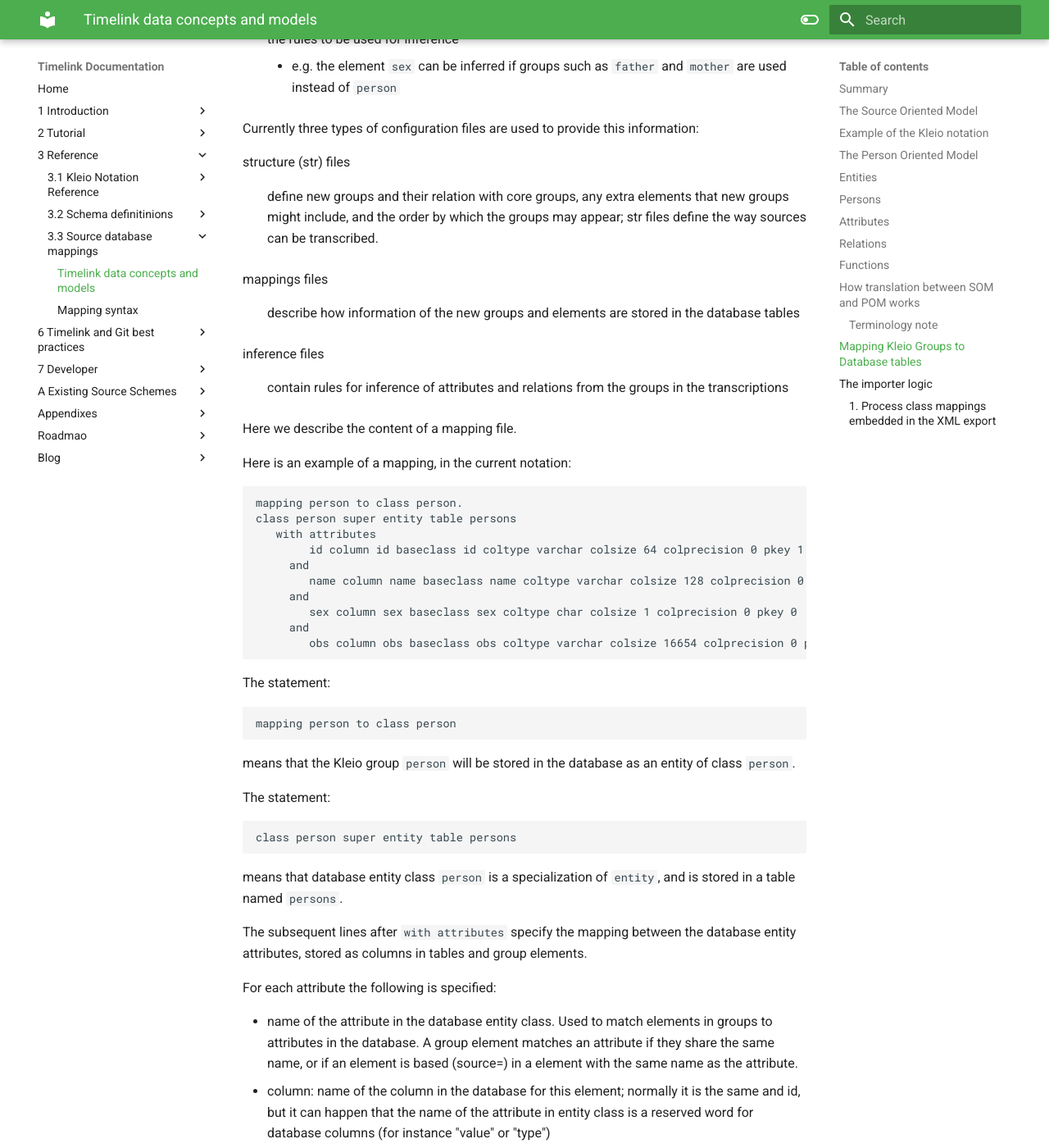
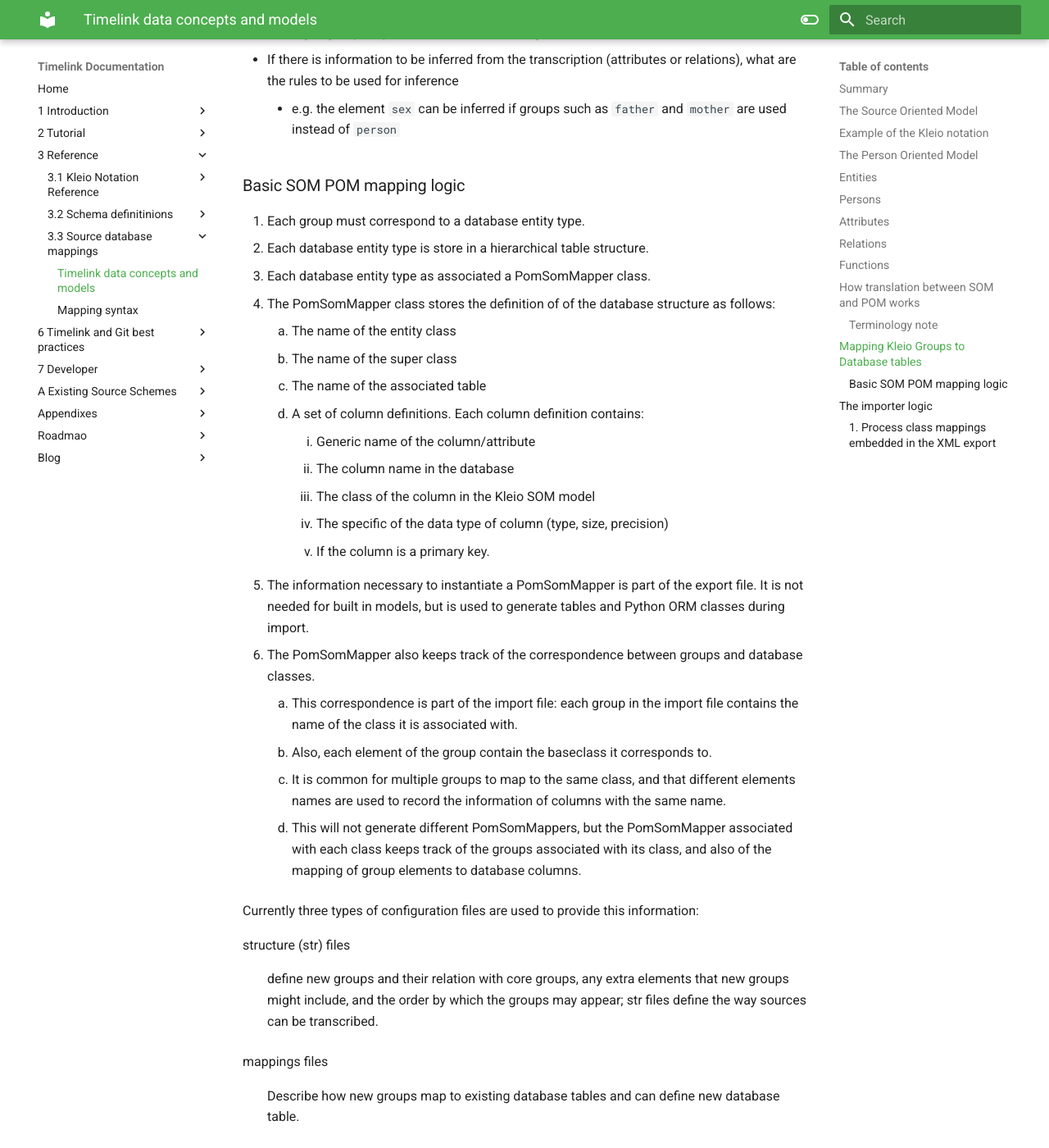
Before and after one commit to time-link/timelink-docs, an MkDocs documentation site: the page built from docs/3_Reference/3.3_Source_database_mappings/How Source-Database mappings work.md, in a window 1280 px wide and 1400 px high, scrolled down 6800 px. Shown: the whole window at 82% size. Built offline with MkDocs 1.6.1 and Material for MkDocs 9.7.7, drawn with Linux system fonts in a browser that asks for light colours; some of the changed text lies outside the part shown.

Commit message:
vault backup: 2025-03-29 14:22:33

````diff
--- a/docs/3_Reference/3.3_Source_database_mappings/How Source-Database mappings work.md
+++ b/docs/3_Reference/3.3_Source_database_mappings/How Source-Database mappings work.md
@@ -242,13 +242,14 @@
 the baptism above.
 
 In most cases a transcription closer to the source is desired, either because
-of readability (we rather read baptism$ than act$ and father$ than person$)
+of readability (we rather read `baptism$` than  `act$` and `father$` than  `person$ )
 or because the source describes entities with specific attributes (for instance
 a land property being sold is an `object` which can have special attributes such as
 area and a typology like rural/urban).
 
 To be able to use Kleio to record in a format closer to the source we need
-to provide Timelink with mapping information between the terminology used in the source and the core groups and elements.
+to provide Timelink with mapping information between the terminology used in the
+source and the core groups and elements.
 
 The mapping configuration process addresses several scenarios of different complexity:
 
@@ -258,11 +259,35 @@
 	- e.g the group "baptism" can only contain groups named `child, father, mother, godfather, godmother`.
 - Define new names for the builtin elements of the groups
 	- e.g. `nome` instead of `name` and `dia, mês, ano` instead of `day, month, year`.
--   Define new groups that extend the existing groups by adding different elements
+-   Define new groups that extend the existing groups by adding different elements, and so require also new database tables to store that information
 	- e.g. a group "baptism" extends "act" adding the element "date-of-birth".
 -  If there is information to be inferred from the transcription (attributes or relations), what are the rules to be used for inference
     -   e.g. the element `sex` can be inferred if groups such as `father`
         and `mother` are used instead of `person`
+
+### Basic SOM POM mapping logic
+
+1. Each group must correspond to a database entity type.
+2. Each database entity type is store in a hierarchical table structure.
+3. Each database entity type as associated a PomSomMapper class.
+4. The PomSomMapper class stores the definition of of the database structure as follows:
+	1. The name of the entity class
+	2. The name of the super class
+	3. The name of the associated table
+	4. A set of column definitions. Each column definition contains:
+		1. Generic name of the column/attribute
+		2. The column name in the database
+		3. The class of the column in the Kleio SOM model
+		4. The specific of the data type of column (type, size, precision)
+		5. If the column is a primary key.
+5. The information necessary to instantiate a PomSomMapper is part of the export file. It is not needed for built in models, but is used to generate tables and Python ORM classes during import.
+6. The PomSomMapper also keeps track of the correspondence between groups and database classes.
+	1. This correspondence is part of the import file: each group in the import file contains the name of the  class it is associated with.
+	2. Also, each element of the group contain the baseclass it corresponds to.
+	3. It is common for multiple groups to map to the same class, and that different elements names are used to record the information of columns with the same name.
+	4. This will not generate different PomSomMappers, but the PomSomMapper associated with each class keeps track of the groups associated with its class, and also of the mapping of group elements to database columns.
+
+
 
 Currently three types of configuration files are used to provide this information:
 
@@ -272,8 +297,8 @@
 	 str files define the way sources can be transcribed.
 
 mappings files
-:   describe how information of the new groups and elements are
-    stored in the database tables
+:   Describe how new groups map to existing database tables and
+	    can define new database table.
 
 inference files
 :   contain rules for inference of attributes and relations
@@ -313,7 +338,8 @@
 
 For each attribute the following is specified:
 
--    name of the attribute in the database entity class. Used to match elements in groups to attributes in the database. A group element matches an attribute if they share the same name, or if an element is based (source=) in a element with the same name as the attribute.
+-    name of the attribute in the database entity class. Used to match elements in groups to attributes in the database. A group element matches an attribute if they share the same name, or if an element is based (source=) in an element with the same name as the attribute. *Is this correct, or is the baseclass
+	Column that makes the match*
 -   column: name of the column in the database for this element; normally it is the same and id, but it can happen that the name of the attribute in entity class is a reserved word for database columns (for instance "value" or "type")
 -   baseclass: the kleio element class for this attribute
 -   coltype, colsize, colprecision: information used to create the column in the database
@@ -443,16 +469,22 @@
 
 Which generates the `CLASS` attribute in XML
 
-       <ELEMENT NAME="dia" CLASS="day">
-             <core><![CDATA[3]]></core>   </ELEMENT>
-       <ELEMENT NAME="mes" CLASS="month">
-             <core><![CDATA[10]]></core>   </ELEMENT>
-       <ELEMENT NAME="ano" CLASS="year">
+```xml
 
+
+<ELEMENT NAME="dia" CLASS="day">
+	 <core><![CDATA[3]]></core>   </ELEMENT>
+<ELEMENT NAME="mes" CLASS="month">
+	 <core><![CDATA[10]]></core>   </ELEMENT>
+<ELEMENT NAME="ano" CLASS="year">
+
+```
 During import Timelink will determine the mapping information to be used
 for the incoming Kleio group, from the group XML information:
 
+```xml
     <GROUP ID="amz1" NAME="amz" CLASS="acta" ORDER="2" LEVEL="2" LINE="6">
+```
 
 It will then go through each of the attributes of database class `acta`
 and fetch the group element with CLASS equal to the attribute baseclass. The
@@ -480,8 +512,14 @@
 
 When a GROUP section is encountered the following logic is executed:
 
-1. Find the Database Model corresponding to the GROUP, using the CLASS attribute of the GROUP XML Element.
-2. Loop through the Model columns and fetch the element with the corresponding information
+1. Find the PomSomMapper corresponding to the GROUP, using the CLASS attribute of the GROUP XML Element as the id of PomSomMapper.
+2. Get The ORM models associated with this PomSomMapper
+3. Loop through the PomSomMapper class attributes column names  and fetch the element with the corresponding information
 	1. Use the CLASS in the database model to find a matching  class attribute of an ELEMENT in GROUP section
 		1. Store the core value of the element in the corresponding column of the ORM model
 		2. Store the extra information about the element in the extra_info columns of the ORM model. The extra info can be: the original name of the element in the group, comment text and original wording text.
+
+
+Note that PomSomMapper represent tables (or rather entities, since more than one table can be involved) in the database.
+
+Several Groups can map to the same table/entitiy (father, mother, grandfather, godfather, child all map to the person Entitiy and persons table)
````
